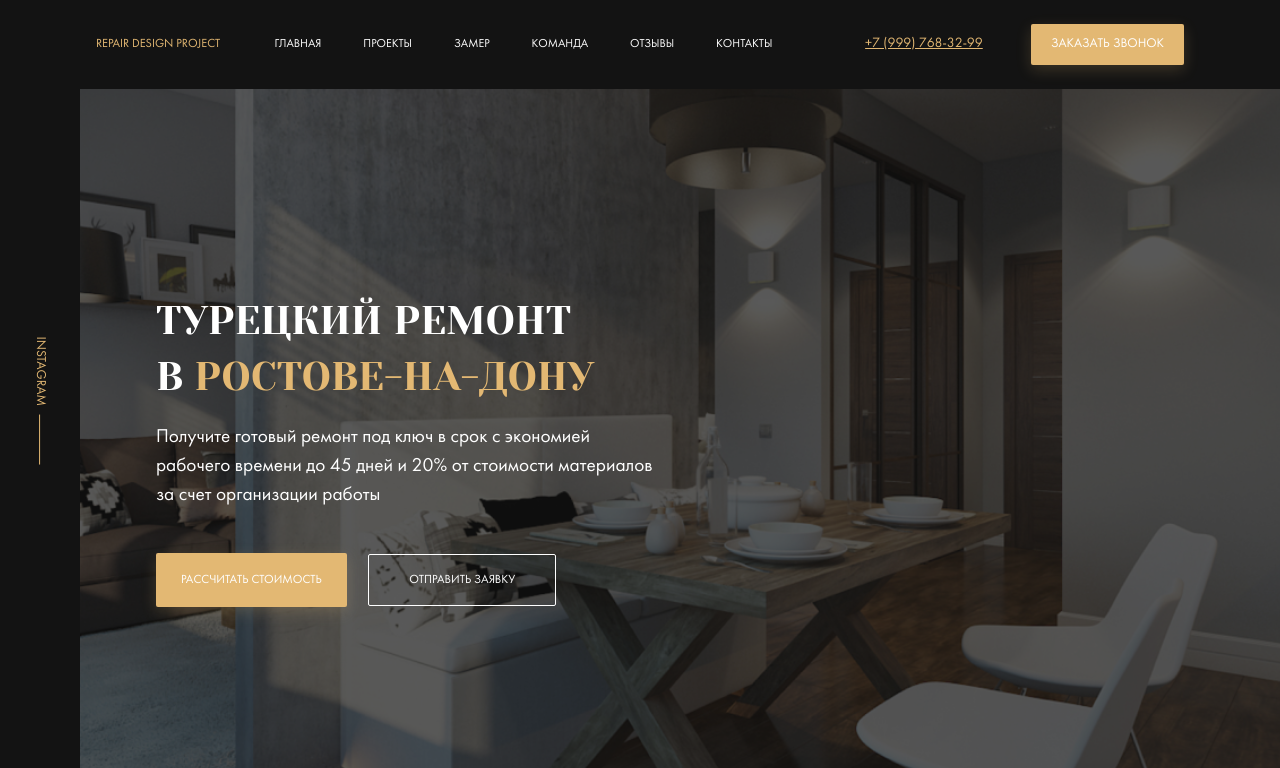
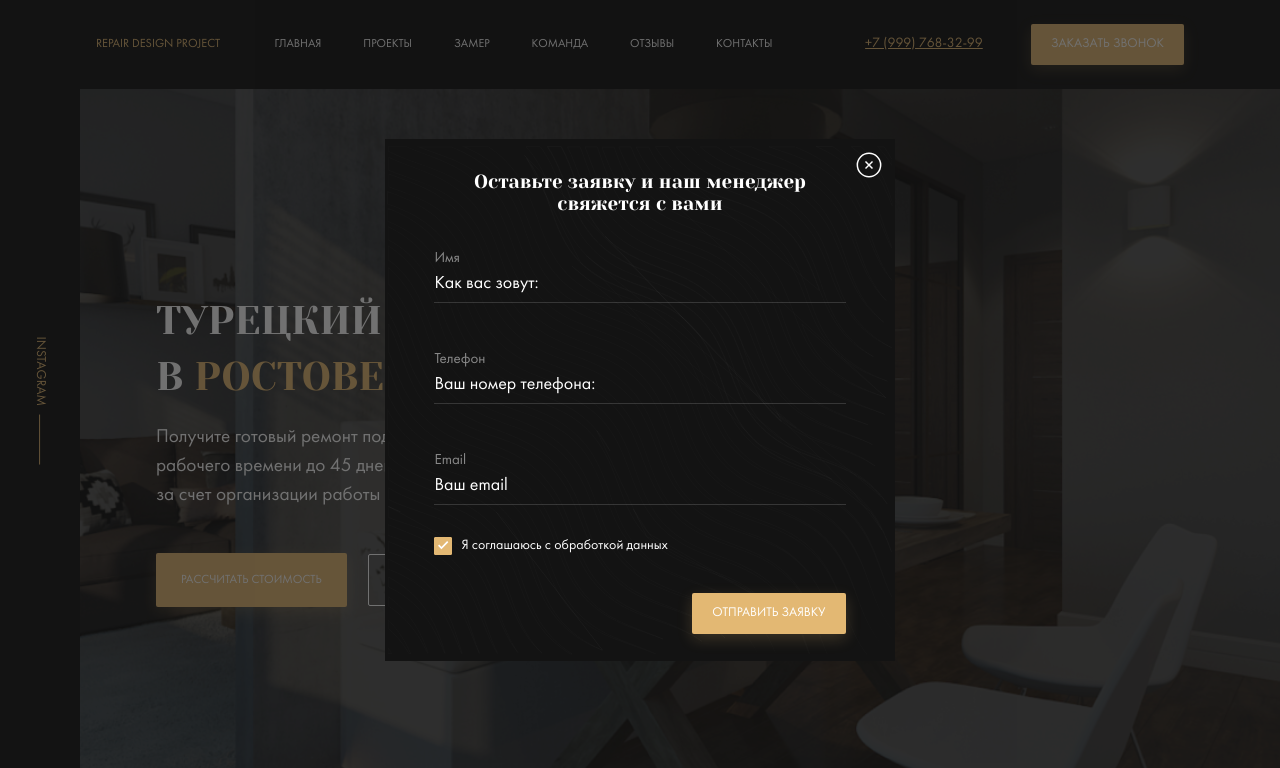
Before and after one commit to ludmila-pro-v/project_1, a website: page index.html in a window 1280 px wide. Shown: the top 768 px of the page. Drawn offline with Linux system fonts and the light colour scheme; files whose address does not match are found by name.

Commit message:
feat: add modal dialog

```diff
--- a/index.html
+++ b/index.html
@@ -315,6 +315,28 @@
     </section>
     <!-- /.section design -->
   </main>
+
+  <div class="modal">
+    <div class="modal__dialog">
+      <button class="modal__close"></button>
+      <h3 class="modal__title">Оставьте заявку и наш менеджер свяжется с вами </h3>
+      <form action="#" class="form modal__form">
+        <label for="user-name" class="label form__label label--light">Имя</label>
+        <input type="text" class="input form__input modal__input" id="user-name" placeholder="Как вас зовут:">
+        <label for="user-phone" class="label form__label label--light">Телефон</label>
+        <input type="tel" class="input form__input modal__input" id="user-phone" placeholder="Ваш номер телефона:">
+        <label for="user-email" class="label form__label label--light">Email</label>
+        <input type="email" class="input form__input modal__input" id="user-email" placeholder="Ваш email">
+        <div class="policy modal__policy">
+          <input type="checkbox" name="policy-checkbox" id="policy-checkbox" class="policy__checkbox" checked>
+          <label for="policy-checkbox" class="policy__label">Я соглашаюсь с обработкой данных</label>
+        </div>
+        <button class="button button--primary modal__button">Отправить заявку</button>
+      </form>
+    </div>
+    <!-- /.modal__dialog -->
+  </div>
+  <!-- /.modal -->
 </body>
 
 </html>
--- a/sass/_interface.sass
+++ b/sass/_interface.sass
@@ -19,5 +19,35 @@
     color: $light
     box-sizing: border-box
     border-radius: 2px
-  &--button
-    margin-right: 20px
+.label
+  font-size: 1.07rem
+  &--light
+    color: rgba($light, 0.5)
+.input
+  background-color: transparent
+  border: none
+  border-bottom: 1px solid rgba(255, 255, 255, 0.15)
+  font-size: 1.285rem
+  color: $light
+  padding: 0.5rem 0
+  &::placeholder
+    color: $light
+.policy
+  &__checkbox
+    opacity: 0
+    visibility: hidden
+    &:checked +
+      .policy__label
+        &::before
+          background: $primary url(../img/check.svg) no-repeat center / 0.8rem
+  &__label
+    display: flex
+    align-items: center
+    &::before
+      content: ''
+      width: 18px
+      height: 18px
+      border: 1px solid $primary
+      border-radius: 1px
+      cursor: pointer
+      margin-right: 0.64rem
--- a/sass/style.sass
+++ b/sass/style.sass
@@ -1,4 +1,4 @@
-@import 'fonts.scss'
+@import 'fonts'
 @import 'normolize'
 @import 'variables'
 @import 'interface'
@@ -9,4 +9,5 @@
 @import 'templates/control'
 @import 'templates/types'
 @import 'templates/design'
+@import 'templates/modal'
 @import 'media'
--- /dev/null
+++ b/sass/templates/_modal.sass
@@ -0,0 +1,47 @@
+.modal
+  position: fixed
+  z-index: 199
+  left: 0
+  right: 0
+  top: 0
+  bottom: 0
+  width: 100%
+  height: 100%
+  background-color: rgba($dark, 0.6)
+  display: flex
+  align-items: center
+  justify-content: center
+  &__dialog
+    position: relative
+    max-width: 36.36rem
+    background: $dark url('../img/bg-lines.svg') no-repeat center
+    padding: 2.357rem 3.5rem 1.928rem
+    color: $light
+  &__close
+    position: absolute
+    right: 0
+    top: 0
+    width: 28px
+    height: 28px
+    background: transparent url('../img/close.svg') no-repeat center
+    border: none
+    margin: 12px
+    cursor: pointer
+  &__title
+    font-family: 'Yeseva One', cursive
+    font-weight: normal
+    font-size: 1.357rem
+    text-align: center
+    margin: 0
+    margin-bottom: 2.428rem
+  &__form
+    display: flex
+    flex-direction: column
+  &__input
+    margin-bottom: 3.428rem
+    &:last-of-type
+      margin-bottom: 1rem
+  &__policy
+    margin-bottom: 2.7rem
+  &__button
+    align-self: flex-end
```
Also changed, not shown: css/style.css, img/bg-lines.svg (added), img/check.svg (added), img/close.svg (added), sass/_fonts.css (deleted), sass/_fonts.min.css (deleted).
